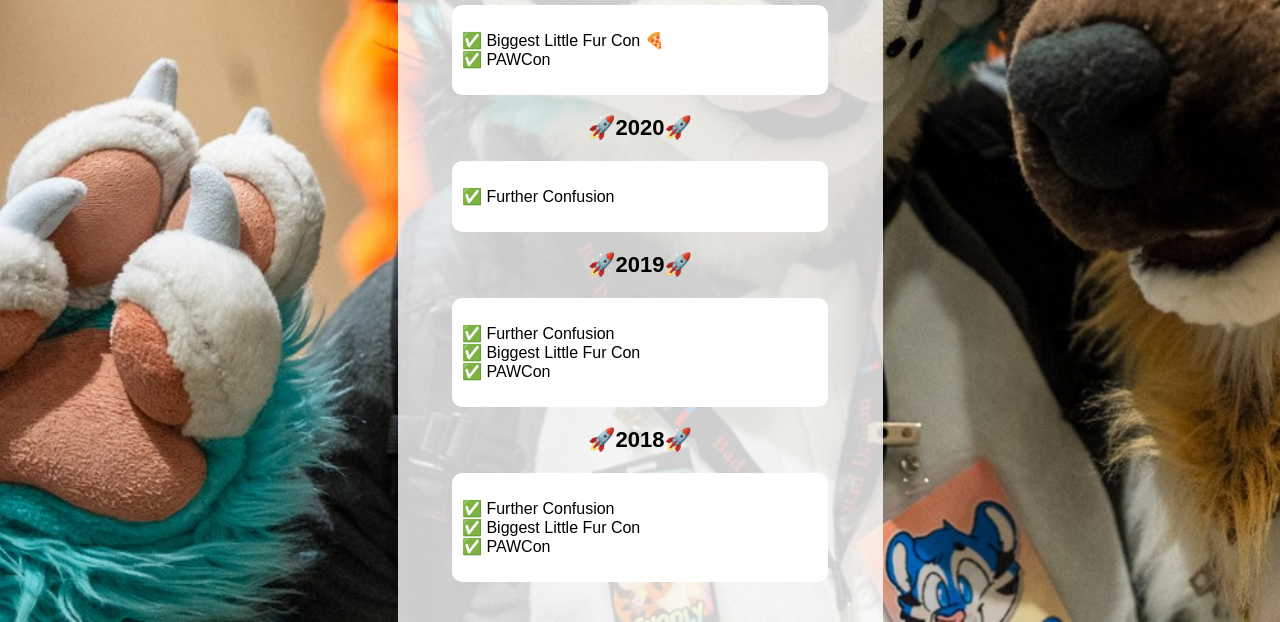
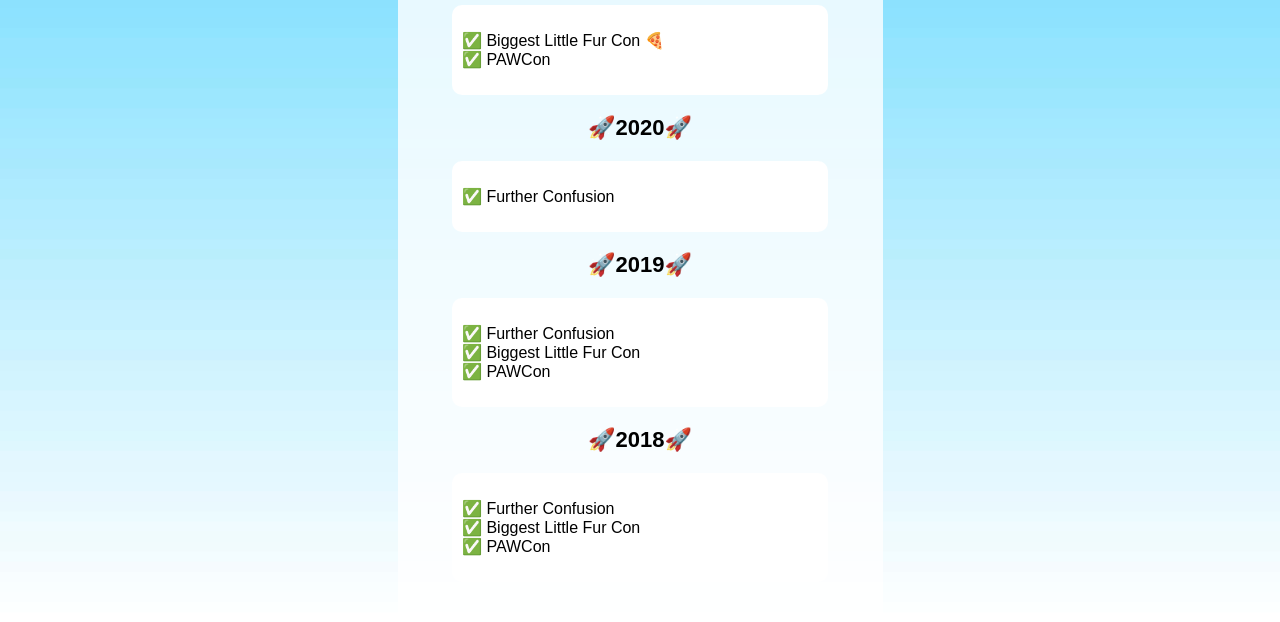
Before and after one commit to aestoru/dadwebsite, a plain HTML site: page cons.html in a window 1280 px wide. Shown: the part 738-1360 px from the top of the page. Drawn offline with Linux system fonts and the light colour scheme.

Commit message:
UpdateNY

```diff
--- a/cons.html
+++ b/cons.html
@@ -8,7 +8,7 @@
     <style>
         body {
             font-family: Arial, sans-serif;
-            background-image: url('astropoly.jpg');
+            background-image: url('background.jpg');
             background-size: cover;
             background-repeat: no-repeat;
             display: flex;
```
Also changed, not shown: index.html (+1 -1 lines), background.jpg (added).
